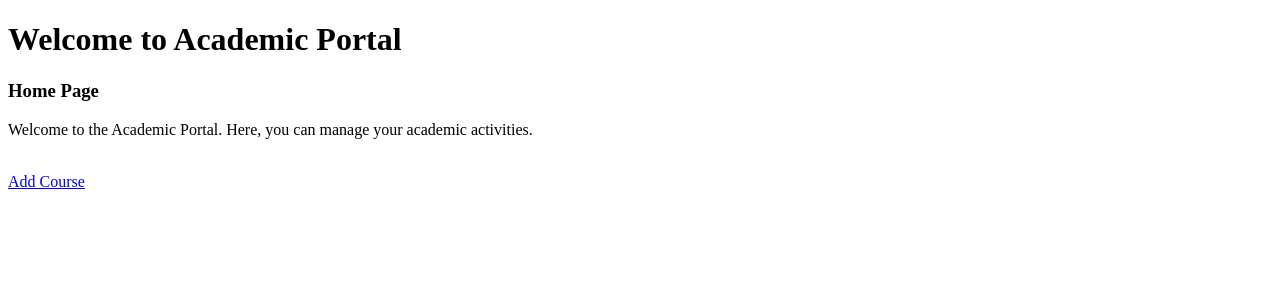
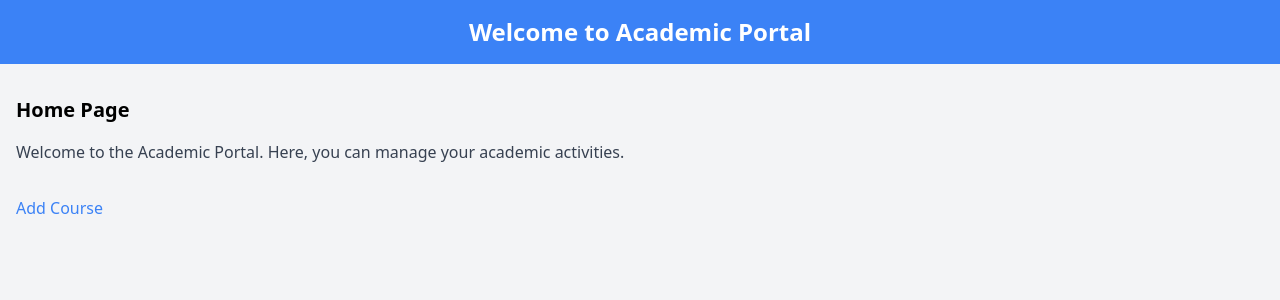
Before and after one commit to gigasamkharadze/tbc-LMS, a Django app: page /portal/ in a window 1280 px wide. Shown: the top 300 px of the page. Run offline with Django 5.2, Linux system fonts and the light colour scheme; a user stored in the database is signed in.

Commit message:
home page for academic portal styled

```diff
--- a/academic_portal/templates/home1.html
+++ b/academic_portal/templates/home1.html
@@ -3,19 +3,19 @@
 <head>
     <meta charset="UTF-8">
     <meta name="viewport" content="width=device-width, initial-scale=1.0">
-    <title>Document</title>
+    <title>Academic Portal</title>
+    <link href="https://cdn.jsdelivr.net/npm/tailwindcss@2.2.19/dist/tailwind.min.css" rel="stylesheet">
 </head>
-<body>
-    <header>
-        <h1>Welcome to Academic Portal</h1>
+<body class="bg-gray-100">
+    <header class="bg-blue-500 text-white py-4">
+        <h1 class="text-2xl font-semibold text-center">Welcome to Academic Portal</h1>
     </header>
-    <main>
-        <h3>Home Page</h3>
-        <p>Welcome to the Academic Portal. Here, you can manage your academic activities.</p>
+    <main class="container mx-auto mt-8 px-4">
+        <h3 class="text-xl font-semibold mb-4">Home Page</h3>
+        <p class="text-gray-700">Welcome to the Academic Portal. Here, you can manage your academic activities.</p>
     </main>
-    <br>
-    <nav>
-        <a href="add_course">Add Course</a>
+    <nav class="container mx-auto mt-8 px-4">
+        <a href="{% url 'academic_portal:add_course' %}" class="text-blue-500 hover:underline">Add Course</a>
     </nav>
 </body>
 </html>
```
